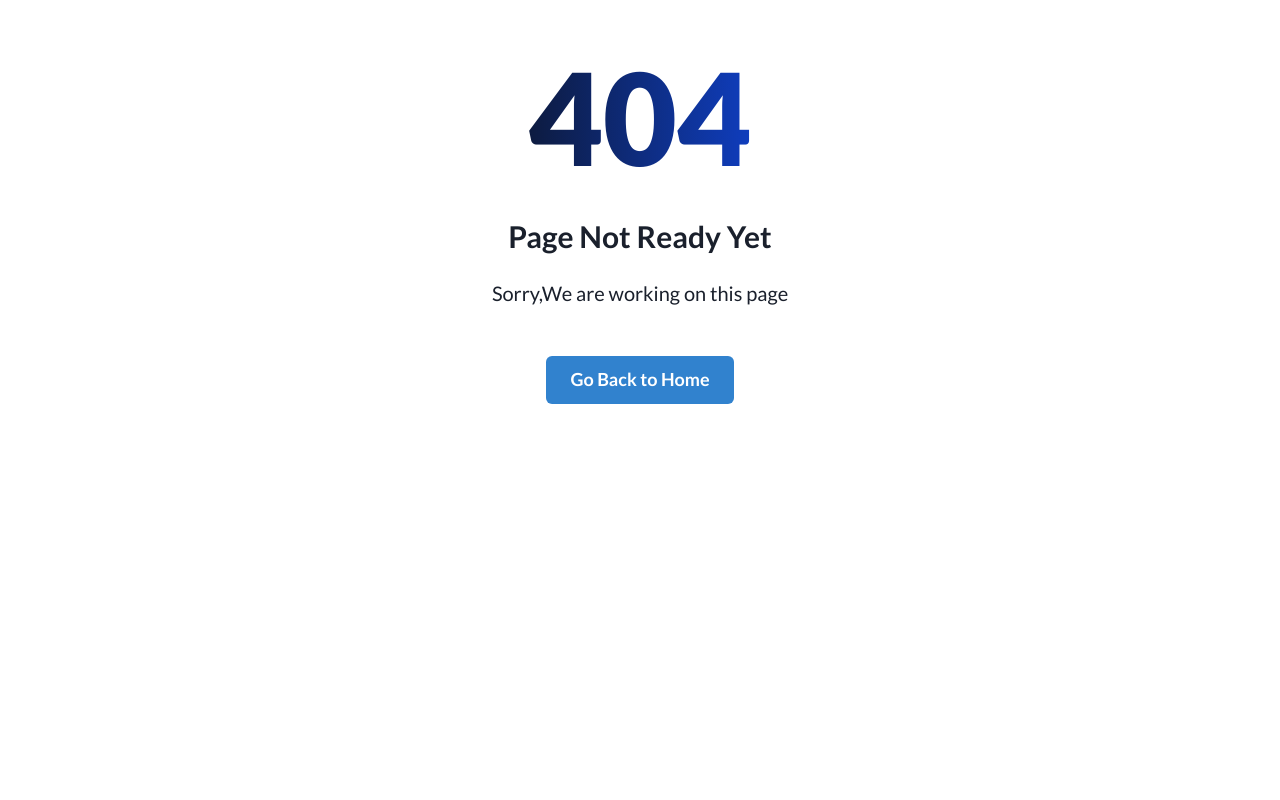
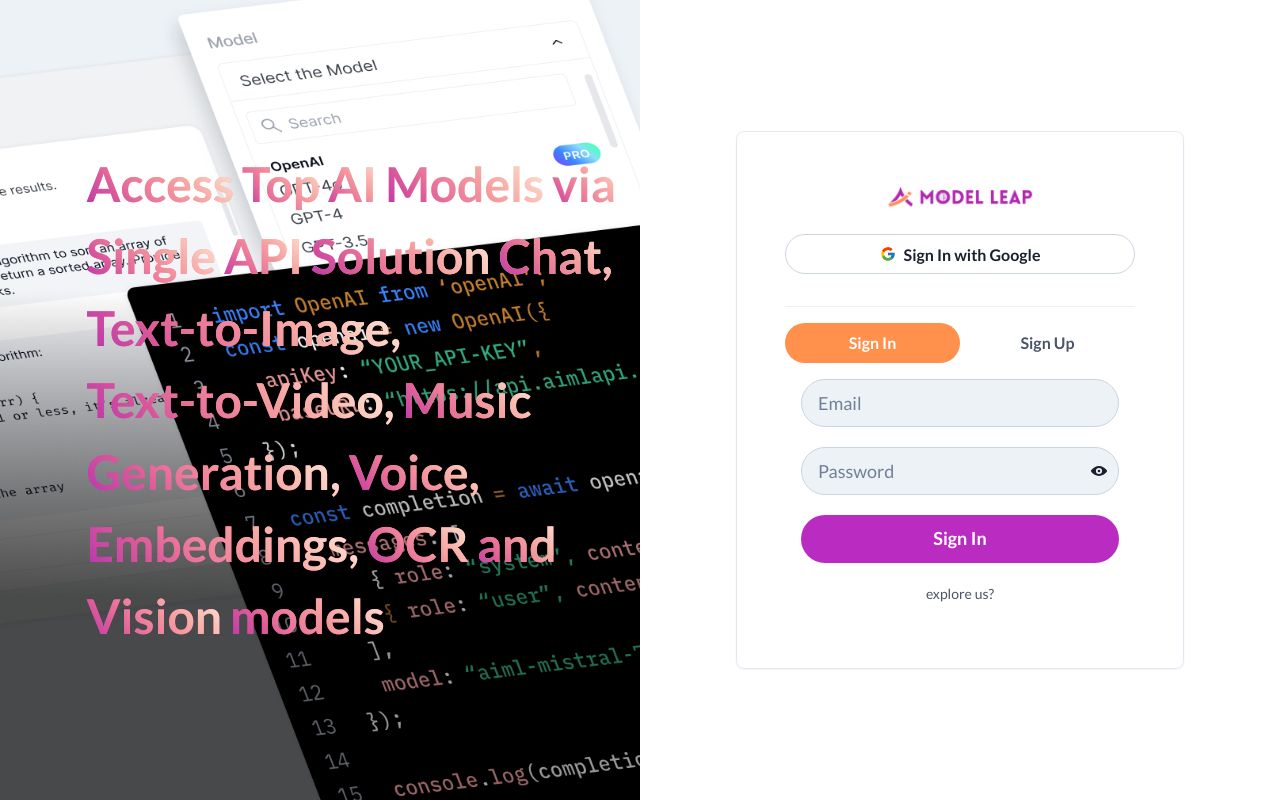
Before and after one commit to Arsalanbashir831/ModelLeap-AI, a React (Vite) app: page /auth in a window 1280 px wide. Before the commit this address had no page. Built offline with nearby package versions, Linux system fonts and the light colour scheme.

Commit message:
added auth page && routing

```diff
--- a/src/App.jsx
+++ b/src/App.jsx
@@ -10,9 +10,11 @@
 import Landing from "./Pages/Landing/Landing";
 import AiLab from "./Pages/AiLab/AiLab";
 import AiLabChat from "./Pages/AiLab/AiLabChat";
+import Auth from "./Pages/Auth/Auth";
 
 const router = createBrowserRouter([
   { path: "/", element: <Landing /> },
+  { path: "/auth", element: <Auth /> },
   {
     path: "/app",
     element: <DashboardLayout></DashboardLayout>,
--- a/src/Components/Dashboard/Sidebar.jsx
+++ b/src/Components/Dashboard/Sidebar.jsx
@@ -252,13 +252,13 @@
           <Button
             as={Link}
             variant="ghost"
-            to="/"
+            to="/auth"
             color={theme.textColor}
             justifyContent={isOpen ? "flex-start" : "center"}
             leftIcon={<FaSignOutAlt color={theme.iconColor} />}
             fontWeight="normal"
             bg={
-              isActive("/")
+              isActive("/auth")
                 ? "linear-gradient(90deg, hsl(297deg 63% 46%) 0%, hsl(309deg 64% 49%) 0%, hsl(318deg 72% 53%) -1%, hsl(326deg 80% 58%) -1%, hsl(333deg 88% 62%) -1%, hsl(340deg 94% 66%) 0%, hsl(347deg 99% 70%) 0%, hsl(354deg 100% 73%) 1%, hsl(2deg 100% 75%) 4%, hsl(8deg 100% 75%) 8%, hsl(14deg 100% 75%) 17%, hsl(19deg 100% 76%) 49%, hsl(23deg 98% 77%) 100%)"
                 : "transparent"
             }
--- a/src/Components/LandingPage/Navbar.jsx
+++ b/src/Components/LandingPage/Navbar.jsx
@@ -137,7 +137,7 @@
         </HStack>
 
         <HStack spacing={6}>
-          <Link to="/app">
+          <Link to="/auth">
             <Button
               bg={primaryColorPurple}
               color="white"
--- /dev/null
+++ b/src/Components/Login/AuthForm.jsx
@@ -0,0 +1,199 @@
+import React, { useState } from "react";
+import {
+  Box,
+  Button,
+  FormControl,
+  Input,
+  Tab,
+  TabList,
+  TabPanel,
+  TabPanels,
+  Tabs,
+  VStack,
+  InputGroup,
+  InputRightElement,
+  IconButton,
+  Divider,
+  Text,
+} from "@chakra-ui/react";
+import { ViewIcon, ViewOffIcon } from "@chakra-ui/icons";
+import { FcGoogle } from "react-icons/fc";
+import { primaryColorPurple, primaryColorOrange } from "../../colorCodes";
+import { Link } from "react-router-dom";
+
+const AuthForm = () => {
+  const [showPassword, setShowPassword] = useState(false);
+  const [tabIndex, setTabIndex] = useState(0);
+  const inputBg = "gray.100";
+
+  const toggleShowPassword = () => setShowPassword(!showPassword);
+
+  return (
+    <Box
+      p={{ base: 10, md: 12 }}
+      display="flex"
+      flexDirection="column"
+      justifyContent="center"
+      maxW="600px"
+      w={"100%"}
+      border="1px solid"
+      borderColor="gray.200"
+      borderRadius="lg"
+      boxShadow="sm"
+    >
+      <Box mb={6} display="flex" justifyContent="center">
+        <img
+          src="/modelLeapsLogo.png"
+          alt="ModelLeaps"
+          style={{ maxWidth: "150px" }}
+        />
+      </Box>
+
+      <Button
+        leftIcon={<FcGoogle />}
+        colorScheme="gray"
+        variant="outline"
+        mb={4}
+        borderRadius={"full"}
+        w="full"
+        border="1px"
+        borderColor="gray.300"
+        _hover={{ bg: primaryColorOrange, color: "white" }}
+      >
+        Sign In with Google
+      </Button>
+      <Divider my={4} />
+
+      <Tabs
+        index={tabIndex}
+        onChange={(index) => setTabIndex(index)}
+        variant="soft-rounded"
+        isFitted
+      >
+        <TabList>
+          <Tab
+            fontWeight="bold"
+            _selected={{ bg: primaryColorOrange, color: "white" }}
+            borderRadius="full"
+          >
+            Sign In
+          </Tab>
+          <Tab
+            fontWeight="bold"
+            _selected={{ bg: primaryColorOrange, color: "white" }}
+            borderRadius="full"
+          >
+            Sign Up
+          </Tab>
+        </TabList>
+        <TabPanels>
+          <TabPanel>
+            <VStack spacing={5}>
+              <FormControl id="email" isRequired>
+                <Input
+                  type="email"
+                  bg={inputBg}
+                  borderColor="gray.300"
+                  focusBorderColor={primaryColorPurple}
+                  placeholder="Email"
+                  borderRadius="full"
+                  size="lg"
+                />
+              </FormControl>
+              <FormControl id="password" isRequired>
+                <InputGroup>
+                  <Input
+                    type={showPassword ? "text" : "password"}
+                    bg={inputBg}
+                    borderColor="gray.300"
+                    focusBorderColor={primaryColorPurple}
+                    placeholder="Password"
+                    borderRadius="full"
+                    size="lg"
+                  />
+                  <InputRightElement>
+                    <IconButton
+                      mt={2}
+                      icon={showPassword ? <ViewOffIcon /> : <ViewIcon />}
+                      onClick={toggleShowPassword}
+                      variant="ghost"
+                      aria-label="Toggle Password Visibility"
+                    />
+                  </InputRightElement>
+                </InputGroup>
+              </FormControl>
+
+              <Button
+                bg={primaryColorPurple}
+                color="white"
+                w="full"
+                borderRadius="full"
+                size="lg"
+                _hover={{ bg: primaryColorOrange }}
+              >
+                <Link w="full" to={"/app"}>
+                  Sign In
+                </Link>
+              </Button>
+
+              <Text color="gray.600" cursor="pointer" fontSize="sm">
+                <Link w="full" to={"/"}>
+                  explore us?
+                </Link>
+              </Text>
+            </VStack>
+          </TabPanel>
+
+          <TabPanel>
+            <VStack spacing={5}>
+              <FormControl id="email" isRequired>
+                <Input
+                  type="email"
+                  bg={inputBg}
+                  borderColor="gray.300"
+                  focusBorderColor={primaryColorPurple}
+                  placeholder="Email"
+                  borderRadius="full"
+                  size="lg"
+                />
+              </FormControl>
+              <FormControl id="password" isRequired>
+                <InputGroup>
+                  <Input
+                    type={showPassword ? "text" : "password"}
+                    bg={inputBg}
+                    borderColor="gray.300"
+                    focusBorderColor={primaryColorPurple}
+                    placeholder="Password"
+                    borderRadius="full"
+                    size="lg"
+                  />
+                  <InputRightElement>
+                    <IconButton
+                      icon={showPassword ? <ViewOffIcon /> : <ViewIcon />}
+                      onClick={toggleShowPassword}
+                      variant="ghost"
+                      aria-label="Toggle Password Visibility"
+                    />
+                  </InputRightElement>
+                </InputGroup>
+              </FormControl>
+              <Button
+                bg={primaryColorPurple}
+                color="white"
+                w="full"
+                borderRadius="full"
+                size="lg"
+                _hover={{ bg: primaryColorOrange }}
+              >
+                Sign Up
+              </Button>
+            </VStack>
+          </TabPanel>
+        </TabPanels>
+      </Tabs>
+    </Box>
+  );
+};
+
+export default AuthForm;
--- /dev/null
+++ b/src/Pages/Auth/Auth.jsx
@@ -0,0 +1,124 @@
+import React from 'react';
+import { Flex, Box, Text } from '@chakra-ui/react';
+import AuthForm from '../../Components/Login/AuthForm';
+import { motion } from 'framer-motion';
+
+const MotionText = motion(Text);
+
+const words = [
+  "Access", "Top", "AI", "Models", "via", "Single", "API", "Solution",
+  "Chat,", "Text-to-Image,", "Text-to-Video,", "Music", "Generation,",
+  "Voice,", "Embeddings,", "OCR", "and", "Vision", "models"
+];
+
+const textContainerVariants = {
+  hidden: { opacity: 0 },
+  visible: {
+    opacity: 1,
+    transition: {
+      staggerChildren: 0.2,
+    }
+  }
+};
+
+const wordVariants = {
+  hidden: { opacity: 0, y: 20 },
+  visible: {
+    opacity: 1,
+    y: 0,
+    transition: { duration: 0.4 }
+  }
+};
+
+const gradientText = {
+  backgroundImage: `linear-gradient(
+    45deg,
+    hsl(297deg 56% 44%) 0%,
+    hsl(310deg 52% 49%) 8%,
+    hsl(320deg 57% 55%) 17%,
+    hsl(329deg 64% 60%) 25%,
+    hsl(337deg 70% 66%) 33%,
+    hsl(344deg 75% 71%) 42%,
+    hsl(351deg 79% 75%) 50%,
+    hsl(358deg 82% 79%) 58%,
+    hsl(5deg 85% 82%) 67%,
+    hsl(10deg 87% 85%) 75%,
+    hsl(15deg 87% 88%) 83%,
+    hsl(19deg 85% 91%) 92%,
+    hsl(22deg 83% 95%) 100%
+  )`,
+  backgroundClip: 'text',
+  textFillColor: 'transparent',
+};
+
+const AuthPage = () => {
+  return (
+    <Flex
+      direction={{ base: 'column', md: 'row' }}
+      height="100vh"
+      width="100vw"
+      bg="gray.100"
+      position="relative"
+    >
+
+      <Box
+        flex="1"
+        display={{ base: 'none', md: 'block' }}
+        bgImage="url('/sign-in-sidebar.png')"
+        bgPosition="center"
+        bgSize="cover"
+        bgRepeat="no-repeat"
+        height="100vh"
+        position="relative"
+      >
+
+        <Box
+          position="absolute"
+          top="50%"
+          left="11%"
+          transform="translate(0, -50%)"
+          textAlign="left"
+          color="white"
+          px={4}
+        >
+          <MotionText
+            fontSize={{ base: '2xl', md: '4xl', lg: '5xl' }}
+            fontWeight="bold"
+            as="h1"
+            sx={gradientText}
+            initial="hidden"
+            animate="visible"
+            variants={textContainerVariants}
+          >
+            {words.map((word, index) => (
+              <MotionText
+                key={index}
+                variants={wordVariants}
+                display="inline-block"
+                mr={2}
+                sx={gradientText}
+              >
+                {word}
+              </MotionText>
+            ))}
+          </MotionText>
+        </Box>
+      </Box>
+
+      <Flex
+        flex="1"
+        // border={'1px solid red'}
+        alignItems="center"
+        justifyContent="center"
+        bg="white"
+        height="100%"
+      >
+        <Box  width={{ base: '100%', md: '80%', lg: '70%' }} mx="auto">
+          <AuthForm />
+        </Box>
+      </Flex>
+    </Flex>
+  );
+};
+
+export default AuthPage;
```
Also changed, not shown: public/sign-in-sidebar.png (added).
